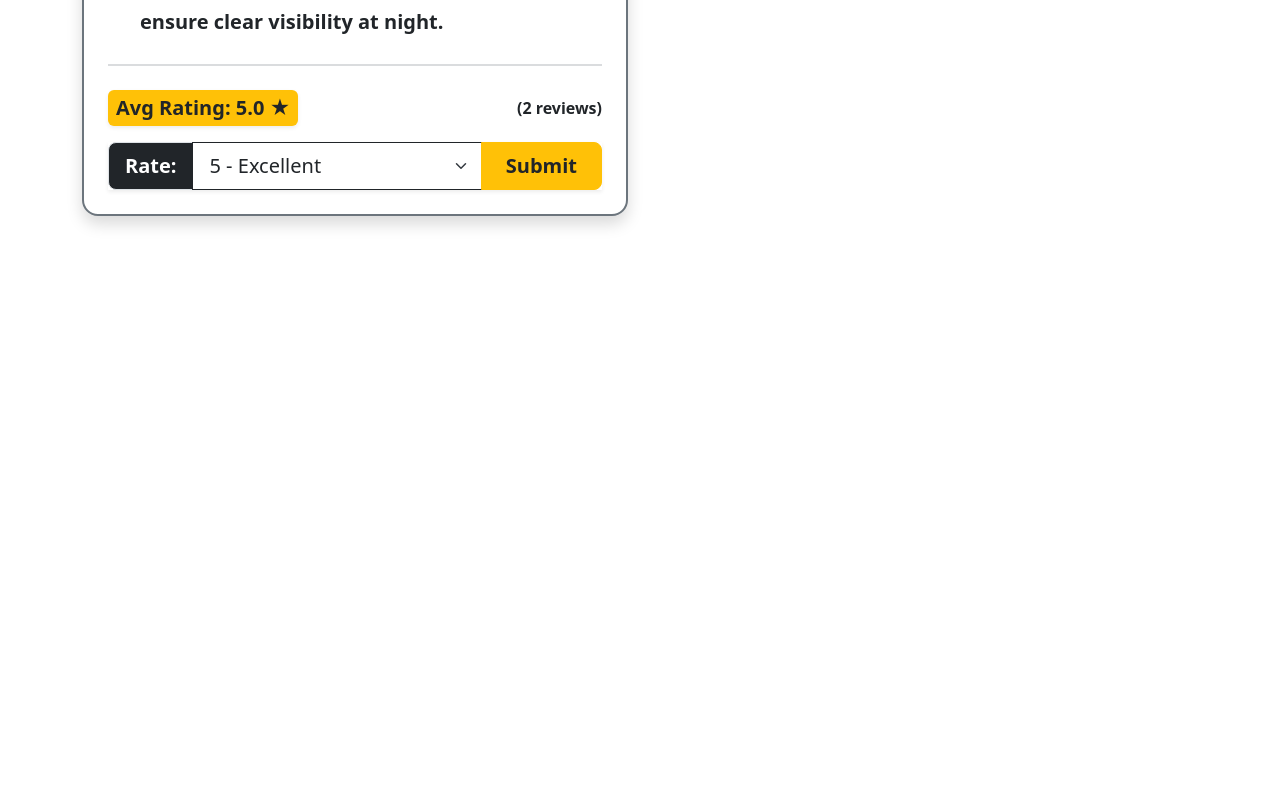
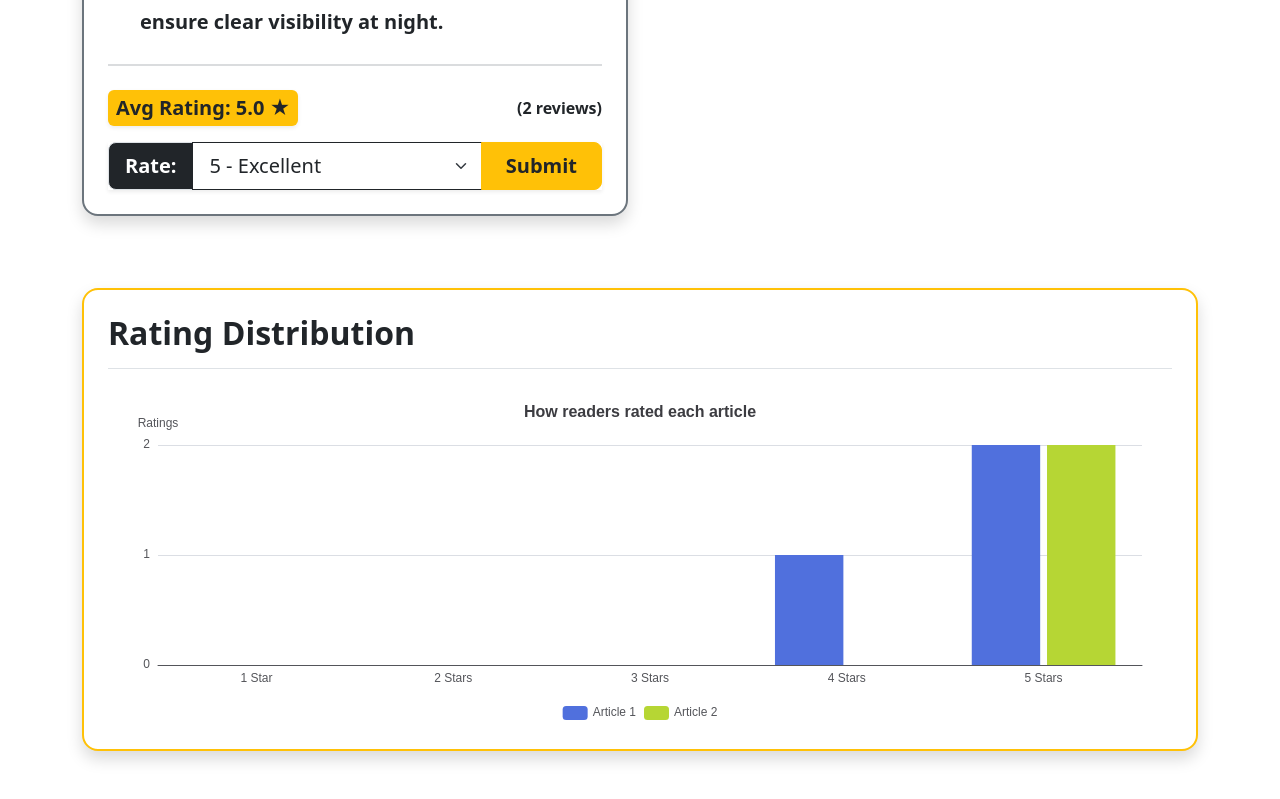
Before and after one commit to hwan0378/FIT5032_2026_Haishi_Wang_36668303_A2_BasicWebApp, a Vue app: page /resources in a window 1280 px wide. Shown: the part 1240-2039 px from the top of the page. Before the commit the page ends 1552 px from the top, so only its background shows below. Built offline with nearby package versions, Linux system fonts and the light colour scheme; no server answers.

Commit message:
feat(A3): add interactive ECharts for MMSE trend and rating  distribution for F.1

```diff
--- a/package.json
+++ b/package.json
@@ -18,11 +18,13 @@
     "@fullcalendar/interaction": "^6.1.21",
     "@fullcalendar/vue3": "^6.1.21",
     "bootstrap": "^5.3.8",
+    "echarts": "^6.1.0",
     "firebase": "^12.17.1",
     "jspdf": "^4.2.1",
     "jspdf-autotable": "^5.0.8",
     "leaflet": "^1.9.4",
     "vue": "^3.5.38",
+    "vue-echarts": "^8.1.0",
     "vue-router": "^4.6.4"
   },
   "devDependencies": {
--- /dev/null
+++ b/src/utils/echarts.js
@@ -0,0 +1,26 @@
+// ECharts 集中注册：一次性引入本次用到的图表类型与组件，供各页面复用
+// vue-echarts 需要先注册这些模块，:option 里才能正常渲染对应图表
+import { use } from 'echarts/core'
+import { CanvasRenderer } from 'echarts/renderers'
+import { LineChart, BarChart, PieChart } from 'echarts/charts'
+import {
+  TooltipComponent,
+  GridComponent,
+  TitleComponent,
+  LegendComponent,
+} from 'echarts/components'
+
+// 注册后即可使用折线图 / 柱状图 / 饼图与常用组件
+use([
+  CanvasRenderer, // 基本渲染器
+  LineChart, // 折线图（健康数据趋势）
+  BarChart, // 柱状图（评分分布）
+  PieChart, // 饼图（管理员面板角色分布）
+  TooltipComponent, // 悬浮提示
+  GridComponent, // 直角坐标系网格
+  TitleComponent, // 图表标题
+  LegendComponent, // 图例
+])
+
+// 导出封装好的图表组件，页面里直接 <VChart :option="..."> 使用
+export { default as VChart } from 'vue-echarts'
--- a/src/views/HealthPortalView.vue
+++ b/src/views/HealthPortalView.vue
@@ -141,6 +141,17 @@
       </div>
     </div>
 
+    <!-- MMSE 趋势折线图 -->
+    <div class="card shadow border-2 border-warning rounded-4 mt-4">
+      <div class="card-body p-4">
+        <h2 class="card-title fw-bolder text-dark mb-3 border-bottom pb-3">MMSE Score Trend</h2>
+        <div v-if="recordList.length === 0" class="text-dark fs-5 fw-bold text-center py-4">
+          No data yet. Add a tracking record to see the trend.
+        </div>
+        <VChart v-else v-bind:option="mmseChartOption" autoresize class="chart-box" />
+      </div>
+    </div>
+
     <!-- 发送健康报告邮件的卡片（附件 = 导出的 CSV） -->
     <div class="card shadow border-2 border-info rounded-4 mt-4">
       <div class="card-body p-4">
@@ -205,9 +216,13 @@
 
 <script>
 import { exportToPDF, buildCSVString } from '../utils/export'
+import { VChart } from '../utils/echarts'
 
 export default {
   name: 'HealthPortalView',
+  components: {
+    VChart,
+  },
   data() {
     return {
       newRecord: {
@@ -238,6 +253,39 @@ export default {
   computed: {
     totalRecordCount() {
       return this.recordList.length
+    },
+    // MMSE 趋势折线图的数据配置：依赖 recordList，记录变化时图表自动更新
+    mmseChartOption() {
+      // 每个点用"阶段 + 序号"作标签，方便区分同阶段录入的多条记录
+      const labels = this.recordList.map((record, index) => {
+        return record.visitCode + ' #' + (index + 1)
+      })
+      const scores = this.recordList.map((record) => Number(record.mmseScore))
+
+      return {
+        title: {
+          text: 'MMSE Score by Visit',
+          left: 'center',
+          textStyle: { fontSize: 16 },
+        },
+        tooltip: { trigger: 'axis' },
+        grid: { left: 50, right: 30, top: 60, bottom: 40 },
+        xAxis: { type: 'category', data: labels },
+        yAxis: { type: 'value', min: 0, max: 30, name: 'Score' },
+        series: [
+          {
+            type: 'line',
+            data: scores,
+            smooth: true,
+            // 与页面判定规则一致的警戒线：低于 24 分表示需要关注
+            markLine: {
+              data: [{ yAxis: 24 }],
+              lineStyle: { color: '#dc3545' },
+              label: { formatter: 'Alert < 24' },
+            },
+          },
+        ],
+      }
     },
   },
   mounted() {
@@ -394,4 +442,10 @@ export default {
 }
 </script>
 
-<style scoped></style>
+<style scoped>
+/* 图表容器需要明确高度才能正常显示 */
+.chart-box {
+  height: 340px;
+  width: 100%;
+}
+</style>
--- a/src/views/ResourcesView.vue
+++ b/src/views/ResourcesView.vue
@@ -98,12 +98,25 @@
         </div>
       </div>
     </div>
+
+    <!-- 文章评分分布柱状图 -->
+    <div class="card shadow border-2 border-warning rounded-4 mt-4">
+      <div class="card-body p-4">
+        <h2 class="card-title fw-bolder text-dark mb-3 border-bottom pb-3">Rating Distribution</h2>
+        <VChart v-bind:option="ratingChartOption" autoresize class="chart-box" />
+      </div>
+    </div>
   </div>
 </template>
 
 <script>
+import { VChart } from '../utils/echarts'
+
 export default {
   name: 'ResourcesView',
+  components: {
+    VChart,
+  },
   data() {
     return {
       articleList: [
@@ -139,6 +152,46 @@ export default {
         },
       ],
     }
+  },
+  computed: {
+    // 评分分布柱状图的数据配置：依赖 articleList，有人打分后图表自动更新
+    ratingChartOption() {
+      // 横轴是 1~5 星
+      const categories = ['1 Star', '2 Stars', '3 Stars', '4 Stars', '5 Stars']
+      const scoreValues = [1, 2, 3, 4, 5]
+
+      // 每篇文章一簇柱，统计每个分数出现的次数
+      const series = this.articleList.map((article, index) => {
+        const counts = scoreValues.map((value) => {
+          let count = 0
+          for (let i = 0; i < article.ratings.length; i++) {
+            if (article.ratings[i] === value) {
+              count = count + 1
+            }
+          }
+          return count
+        })
+        return {
+          name: 'Article ' + (index + 1),
+          type: 'bar',
+          data: counts,
+        }
+      })
+
+      return {
+        title: {
+          text: 'How readers rated each article',
+          left: 'center',
+          textStyle: { fontSize: 16 },
+        },
+        tooltip: { trigger: 'axis' },
+        legend: { bottom: 0 },
+        grid: { left: 50, right: 30, top: 60, bottom: 60 },
+        xAxis: { type: 'category', data: categories },
+        yAxis: { type: 'value', name: 'Ratings', minInterval: 1 },
+        series,
+      }
+    },
   },
   mounted() {
     // 页面加载时，读取整个文章列表的数据（包含用户最新打的分数）
@@ -181,4 +234,10 @@ export default {
 }
 </script>
 
-<style scoped></style>
+<style scoped>
+/* 图表容器需要明确高度才能正常显示 */
+.chart-box {
+  height: 340px;
+  width: 100%;
+}
+</style>
```
Also changed, not shown: 1 other file (tests, documents, lock files or other folders).
